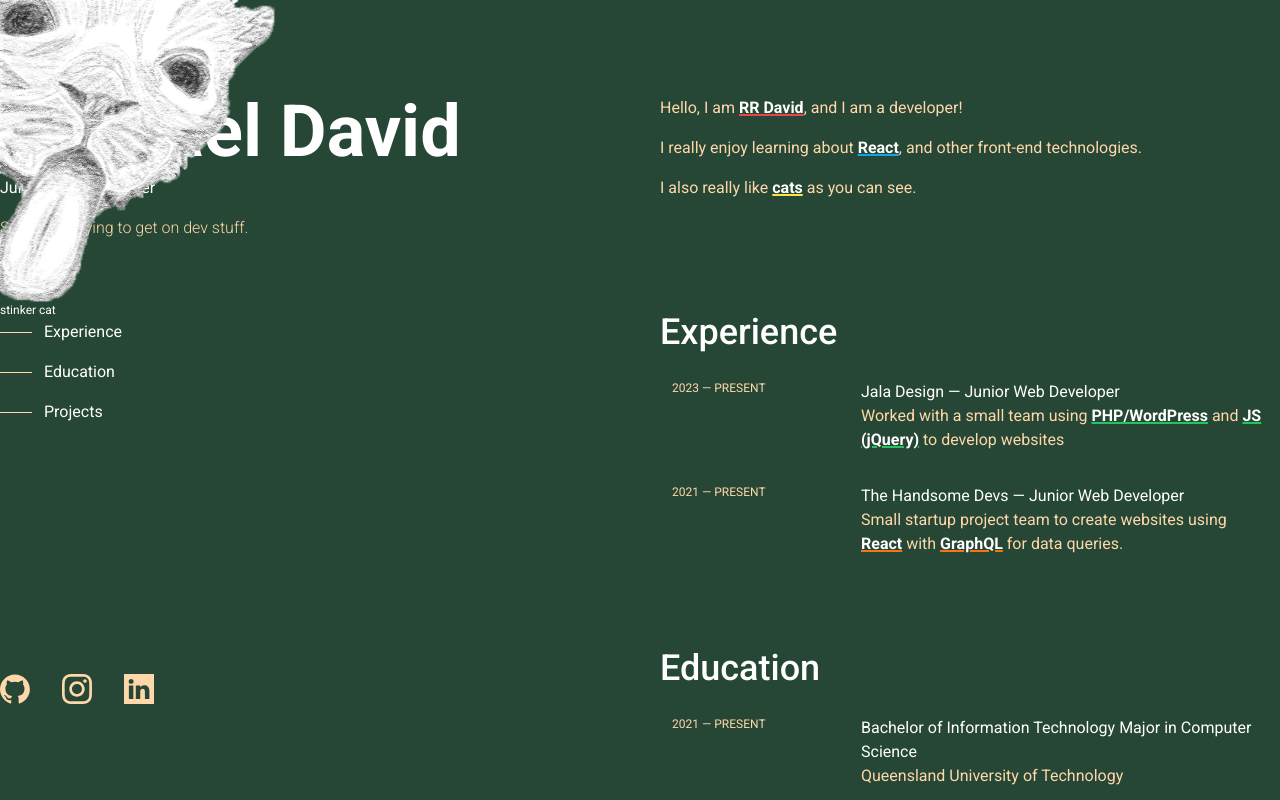
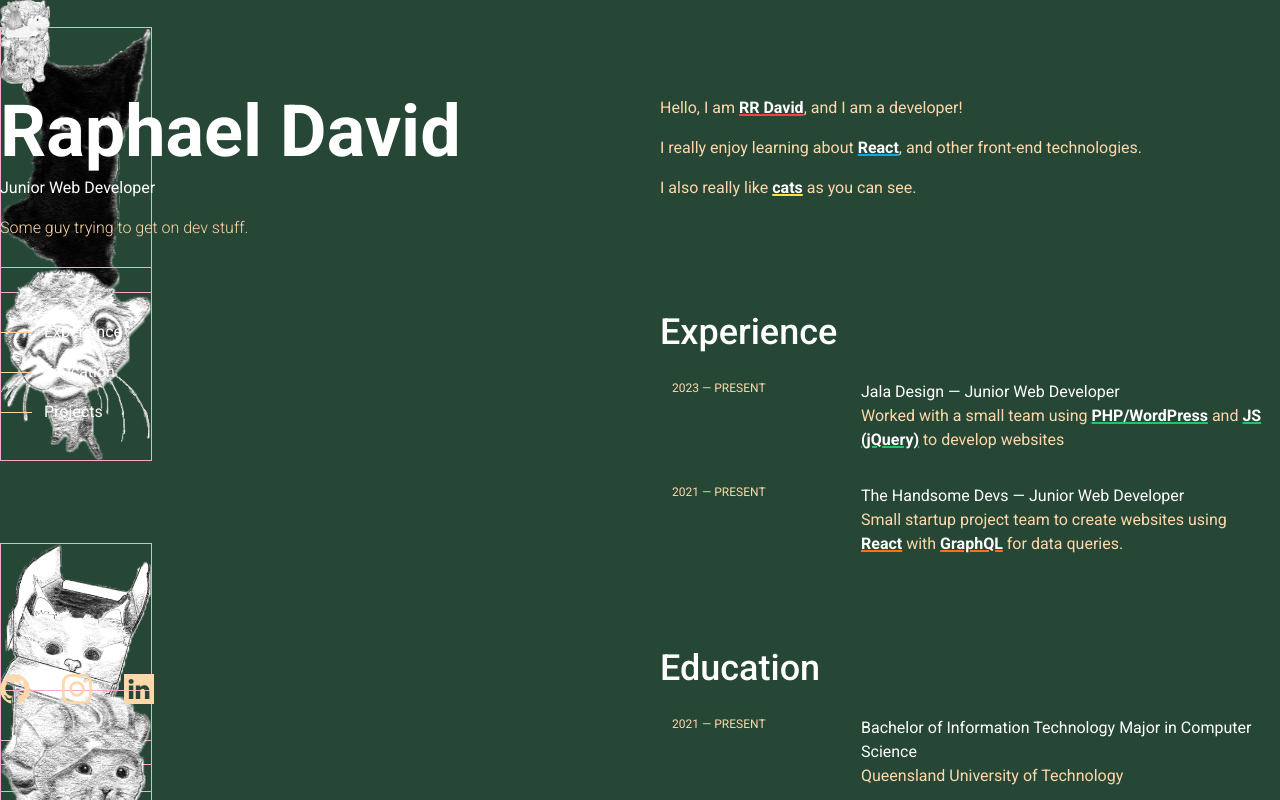
Before and after one commit to RRDavidd/personal-portfolio-rr, a Next.js app: page / in a window 1280 px wide. Shown: the top 800 px of the page. Built offline with nearby package versions, Linux system fonts and the light colour scheme.

Commit message:
Fix randomcats top values

```diff
--- a/src/app/_components/cats/RandomCats.tsx
+++ b/src/app/_components/cats/RandomCats.tsx
@@ -3,18 +3,19 @@
 import Image from "next/image";
 import { useEffect, useState } from "react";
 
-const RandomNumber = (max: number) => {
+const makeRandomNumber = (max: number) => {
   return Math.floor(Math.random() * max);
 };
 
 export default function RandomCats() {
   const [randArr, setRandArr] = useState<number[][]>([]);
+
   useEffect(() => {
     setRandArr(
       Array(11)
         .fill(0)
         .map((_, i) => {
-          return [RandomNumber(1000), RandomNumber(1000)];
+          return [makeRandomNumber(1000), makeRandomNumber(1000)];
         })
     );
   }, []);
@@ -22,40 +23,43 @@ export default function RandomCats() {
   if (!randArr.length) return null; // Or you can return a loader/spinner
   return (
     <>
-      {console.log(randArr[0][0])}
       {Array(11)
         .fill(0)
         .map((_, i) => {
           return (
-            <div className={`fixed top-[${randArr[0][0]}]`} key={i}>
+            <div
+              className={`tae border border-pink-300 fixed`}
+              key={i}
+              style={{ top: `${randArr[i][1]}px` }}
+            >
               <Image
                 alt="cat"
-                width={50}
-                height={50}
+                width={"150"}
+                height={150}
                 src={`/cat${i + 1}.png`}
               />
             </div>
           );
         })}
 
-      {/* <div className="absolute">
-        <Image alt="cat" width={50} height={50} src="/cat6.png"/>
+      <div className="absolute">
+        <Image alt="cat" width={50} height={50} src="/cat6.png" />
       </div>
       <div className="absolute">
-        <Image alt="cat" width={50} height={50} src="/cat7.png"/>
+        <Image alt="cat" width={50} height={50} src="/cat7.png" />
       </div>
       <div className="absolute">
-        <Image alt="cat" width={50} height={50} src="/cat8.png"/>
+        <Image alt="cat" width={50} height={50} src="/cat8.png" />
       </div>
       <div className="absolute">
-        <Image alt="cat" width={50} height={50} src="/cat9.png"/>
+        <Image alt="cat" width={50} height={50} src="/cat9.png" />
       </div>
       <div className="absolute">
-        <Image alt="cat" width={50} height={50} src="/cat10.png"/>
+        <Image alt="cat" width={50} height={50} src="/cat10.png" />
       </div>
       <div className="absolute">
-        <Image alt="cat" width={50} height={50} src="/cat11.png"/>
-      </div> */}
+        <Image alt="cat" width={50} height={50} src="/cat11.png" />
+      </div>
     </>
   );
 }
--- a/src/app/page.tsx
+++ b/src/app/page.tsx
@@ -7,8 +7,7 @@ export default function Home() {
   return (
     <>
       <main className="max-w-screen-xl mx-auto xl:p-0 lg:p-5 p-5">
-        <Sidecats />
-        {/* <RandomCats /> */}
+        <RandomCats />
         <div className="flex justify-between gap-5 md:flex-row flex-col ">
           <Lefsticky />
           <Rightcontent />
```
